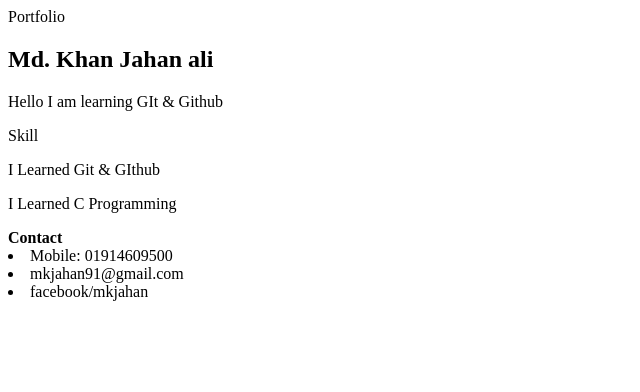
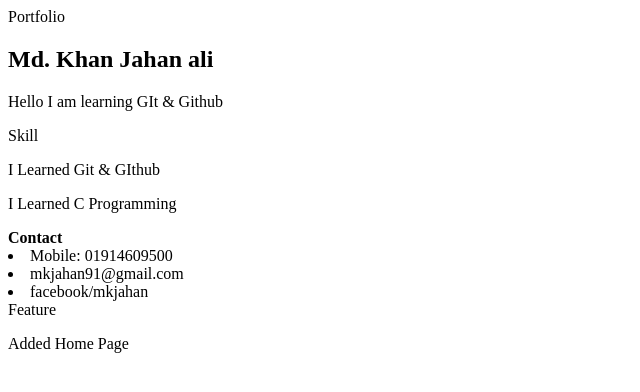
Before and after one commit to Khan-jahan/Git-Review, a plain HTML site: page Index.html in a window 1280 px wide. Shown: the whole page, without its empty margins (0-640 px from the left). Drawn offline with Linux system fonts and the light colour scheme.

Commit message:
Added Feature Branch

```diff
--- a/Index.html
+++ b/Index.html
@@ -21,5 +21,9 @@
             <li> Mobile: 01914609500 </li>
             <li> mkjahan91@gmail.com</li>
             <li>facebook/mkjahan</li>
+    <section> Feature
+        <p> Added Home Page</p>
+
+    </section>
 </body>
 </html>
```
